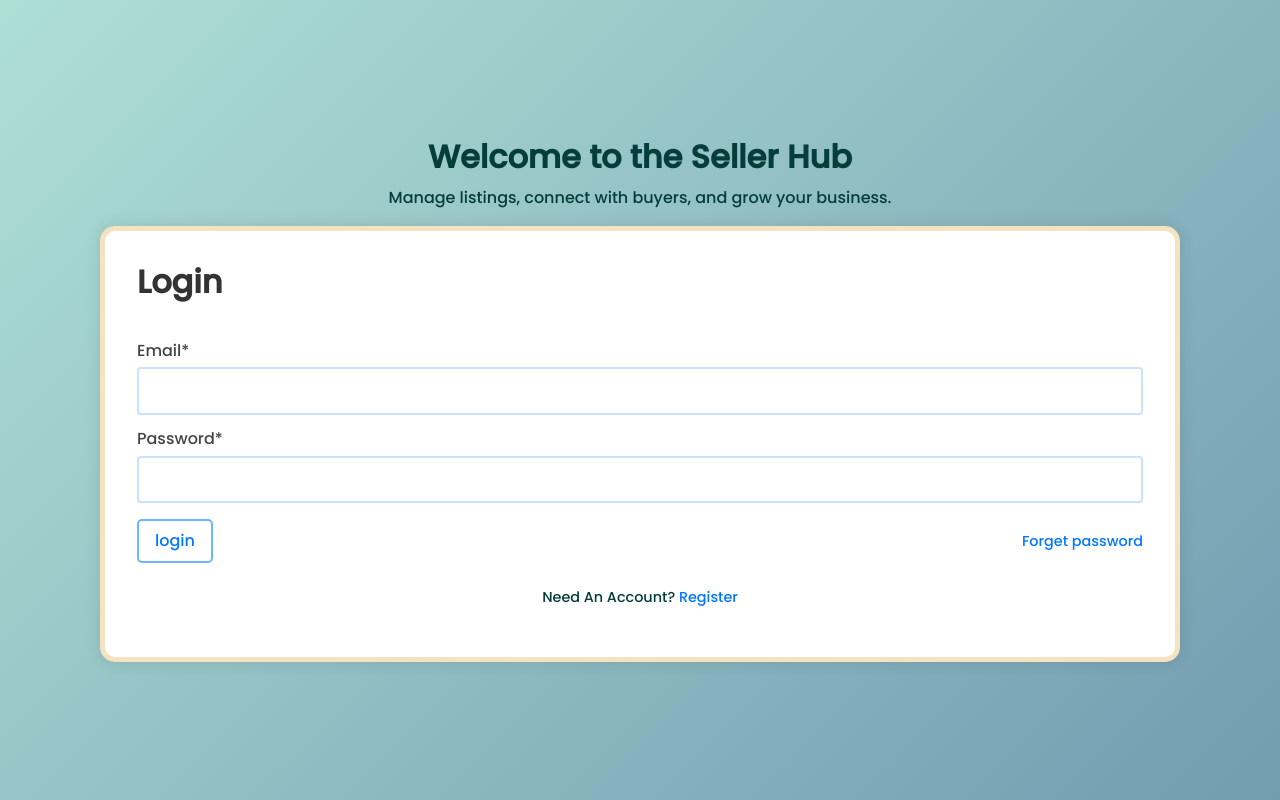
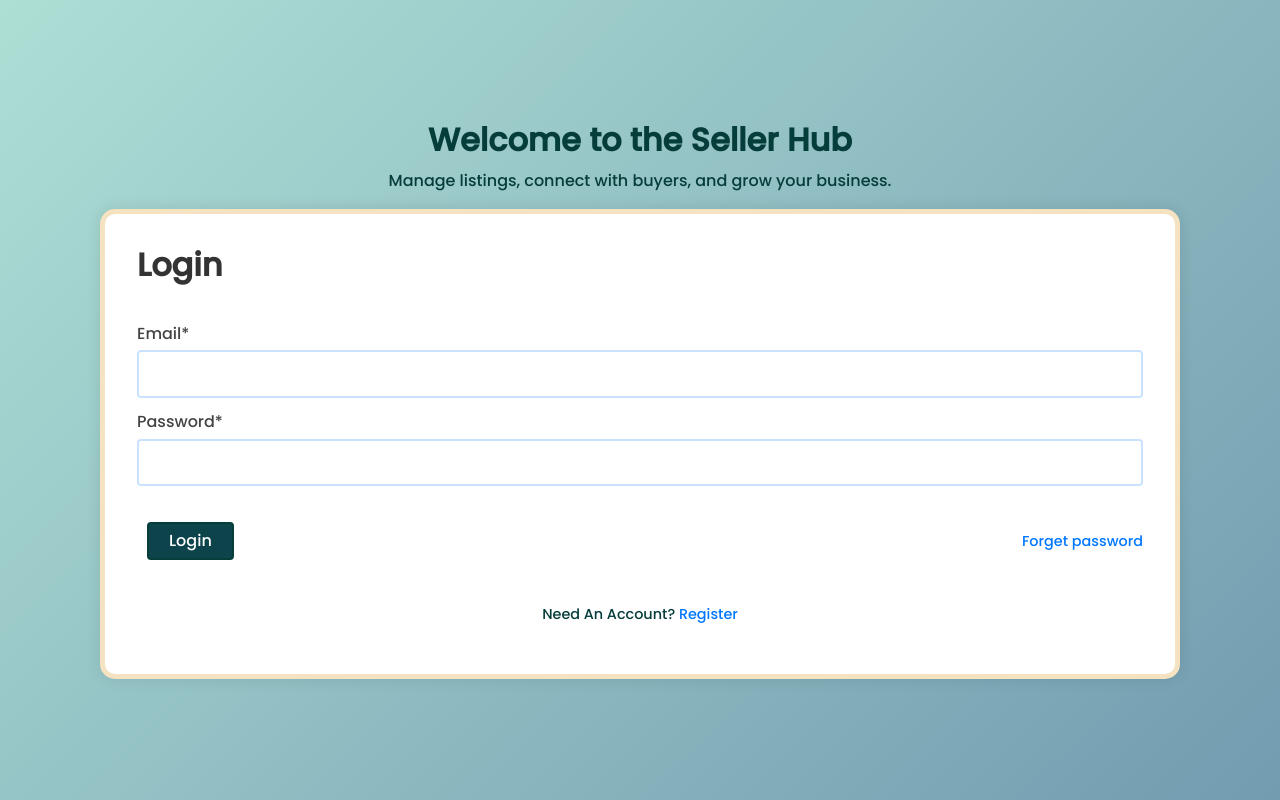
Before and after one commit to FarhanKhan1911/Fenora-Management, a React (Create React App) app: page /seller/login in a window 1280 px wide. Built offline with nearby package versions, Linux system fonts and the light colour scheme.

Commit message:
frontend : background and colors update

```diff
--- a/src/components/Auth/Login/Login.js
+++ b/src/components/Auth/Login/Login.js
@@ -43,7 +43,7 @@ const Login = ({ userType }) => {
           <input type='password' id='password' name='password' onChange={handleChange} />
 
           <div className='form-actions'>
-            <button type='submit'>login</button>
+            <button type='submit'>Login</button>
             <Link to='/forget-password' className='forget-password'>
               Forget password
             </Link>
--- a/src/components/Auth/Login/Login.scss
+++ b/src/components/Auth/Login/Login.scss
@@ -1,3 +1,5 @@
+@import "../../StartScreen/StartScreen.scss";
+
 .login-wrapper {
   width: 100%;
   display: flex;
@@ -48,16 +50,22 @@
         margin-top: 1rem;
 
         button {
-          background-color: white;
-          border: 2px solid #6ab7ff;
-          color: #0077ff;
-          padding: 0.5rem 1rem;
-          border-radius: 5px;
+          color: $white;
+          background-color: $button-color;
+          font-size: 1em;
+          margin: 20px 10px;
+          padding: 5px 20px;
+          display: inline-block;
+          text-decoration: none;
           cursor: pointer;
-          text-transform: lowercase;
+          border: 2px solid $button-hover-color;
+          border-radius: 4px;
 
           &:hover {
-            background-color: #e1f0ff;
+            color: $button-color;
+            text-decoration: none;
+            background-color: $white;
+            opacity: 1;
           }
         }
 
--- a/src/components/Auth/Register/Register.scss
+++ b/src/components/Auth/Register/Register.scss
@@ -1,3 +1,4 @@
+@import "../../StartScreen/StartScreen.scss";
 .signup-wrapper {
   width: 100%;
   display: flex;
@@ -61,15 +62,19 @@
       button {
         margin-top: 1.5rem;
         padding: 0.6rem;
-        background: white;
         border: 2px solid #6ab7ff;
-        color: #0077ff;
-        border-radius: 5px;
+        color: $white;
+        background-color: $button-color;
+        border: 2px solid $button-hover-color;
+        border-radius: 4px;
         cursor: pointer;
         font-size: 1rem;
 
         &:hover {
-          background-color: #e1f0ff;
+          color: $button-color;
+          text-decoration: none;
+          background-color: $white;
+          opacity: 1;
         }
       }
 
--- a/src/components/Button/Button.js
+++ b/src/components/Button/Button.js
@@ -1,4 +1,5 @@
 import { Link } from "react-router-dom";
+import "./Button.scss";
 
 /**
  * Button component
--- /dev/null
+++ b/src/components/Button/Button.scss
@@ -0,0 +1,5 @@
+button {
+    &:hover {
+        opacity: 0.5;
+    }
+}
--- a/src/components/Chat/Chat.js
+++ b/src/components/Chat/Chat.js
@@ -2,8 +2,10 @@ import SideBar from "./SideBar/SideBar";
 import ChatArea from "./ChatArea/ChatArea";
 import "./Chat.scss";
 import BackButton from "../Button/BackButton";
+import { useAuth } from "../../hooks/useAuth";
 
 const Chat = () => {
+  const auth = useAuth();
   return (
     <div className='chat-app'>
       <div className='header-row'>
--- a/src/components/DashBoard/DashBoard.scss
+++ b/src/components/DashBoard/DashBoard.scss
@@ -1,5 +1,5 @@
 .dashboard {
-  background: white;
+  background: linear-gradient(136deg, #fafafa 0%, #80bede 100%);
   padding: 20px;
   border-radius: 12px;
   box-shadow: 0 4px 8px rgba(0, 0, 0, 0.05);
@@ -10,6 +10,7 @@
     justify-content: space-between;
     align-items: center;
     margin-bottom: 15px;
+    color: #0d444c;
     h2 {
       font-size: 20px;
       margin: 0;
--- a/src/components/DashBoard/Post/ListPosts/ListPosts.scss
+++ b/src/components/DashBoard/Post/ListPosts/ListPosts.scss
@@ -42,6 +42,9 @@
         padding-left: 0px;
         width: min-content;
         text-wrap: nowrap;
+        &:hover {
+          opacity: 1;
+        }
       }
     }
 
--- a/src/components/Users/UserProfile/UserProfile.scss
+++ b/src/components/Users/UserProfile/UserProfile.scss
@@ -5,13 +5,13 @@
   border: 1px solid #ddd;
   border-radius: 8px;
   box-shadow: 0 0 10px rgba(0, 0, 0, 0.05);
-  background-color: #fff;
+  background: linear-gradient(136deg, #fafafa 0%, #9cd6f4 100%);;
   font-family: Arial, sans-serif;
 
   .title {
     text-align: center;
     margin-bottom: 1rem;
-    color: #333;
+    color: #0d444c;
   }
 
   .profile-picture-container {
@@ -20,12 +20,13 @@
     align-items: center;
     justify-content: center;
     margin-top: 10px;
+    color: #0d444c;
     img {
       width: 120px;
       height: 120px;
       border-radius: 50%;
       object-fit: cover;
-      border: 2px solid #007bff;
+      border: 2px solid #053d3a;
       margin-bottom: 10px;
     }
 
@@ -36,7 +37,6 @@
     }
 
     .profile-role {
-      color: #777;
       font-size: 14px;
     }
   }
--- a/src/index.css
+++ b/src/index.css
@@ -11,7 +11,7 @@ body {
   height: 100%;
   width: 100%;
   font-family: "Poppins", sans-serif !important;
-  background-color: #e7e7e7;
+  background: linear-gradient(135deg, #aedfd5 0%, #729cb0 100%);
 }
 
 .back-btn {
@@ -28,9 +28,15 @@ body {
 .button {
   padding: 10px 20px;
   font-size: 1rem;
-  background-color: #007bff;
   color: #fff;
-  border: none;
+  background-color: #0d444c;
+  border: 2px solid #053d3a;
   border-radius: 4px;
   cursor: pointer;
+  &:hover {
+    color: #0d444c;
+    text-decoration: none;
+    background-color: #fff;
+    opacity: 1;
+  }
 }
```
